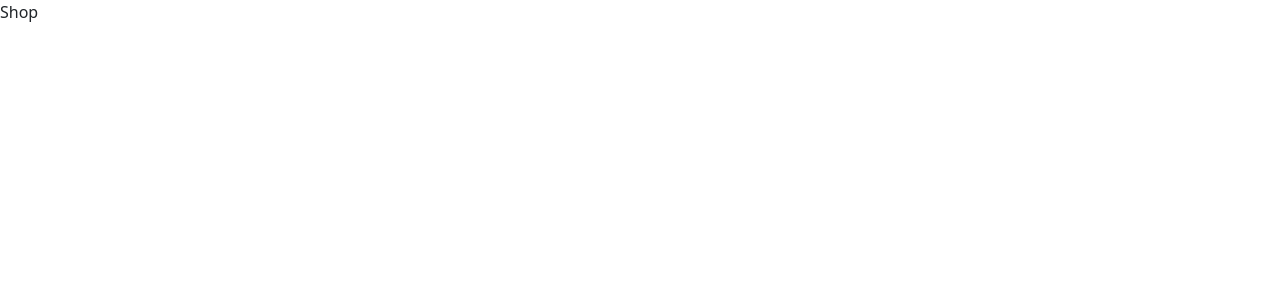
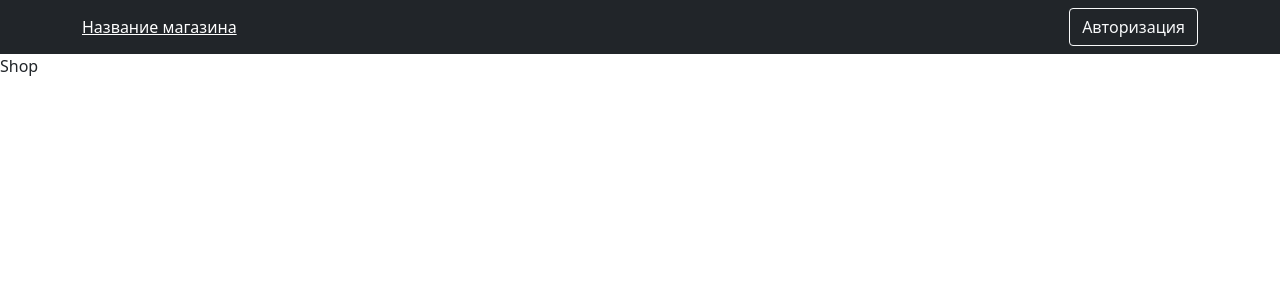
Before and after one commit to snaipp1/mingas-shop, a React (Create React App) app in the folder client/: page / in a window 1280 px wide. Shown: the top 300 px of the page. Built offline with nearby package versions, Linux system fonts and the light colour scheme.

Commit message:
feat: add auth page

```diff
--- a/client/src/App.js
+++ b/client/src/App.js
@@ -1,10 +1,12 @@
 import React from 'react';
 import { BrowserRouter } from 'react-router-dom';
 import AppRouter from './components/AppRouter';
+import NavBar from './components/NavBar';
 
 const App = () => {
   return (
    <BrowserRouter>
+    <NavBar/>
       <AppRouter/>
    </BrowserRouter>
   );
--- /dev/null
+++ b/client/src/components/NavBar.jsx
@@ -0,0 +1,33 @@
+import React, { useContext } from 'react';
+import { Context } from '../index';
+import Navbar from 'react-bootstrap/Navbar';
+import Nav from "react-bootstrap/Nav";
+import Container from "react-bootstrap/Container";
+import { NavLink } from 'react-router-dom';
+import { SHOP_ROUTE } from '../utils/consts';
+import {Button} from "react-bootstrap";
+import {observer} from 'mobx-react-lite';
+
+
+const NavBar = observer(() => {
+    const {user} = useContext(Context);
+    return (
+        <Navbar bg="dark" variant="dark">
+            <Container>
+                <NavLink style={{color: "#fff"}} to={SHOP_ROUTE}>Название магазина</NavLink>
+                {user.isAuth ?
+                    <Nav className="ml-auto" style={{color: "#fff"}}>
+                        <Button variant={"outline-light"}>Административная панель</Button>
+                        <Button variant={"outline-light"} onClick={() => user.setIsAuth(false)} style={{marginLeft: '5px'}}>Выйти</Button>
+                    </Nav>
+                    :
+                     <Nav className="ml-auto" style={{color: "#fff"}}>
+                        <Button variant={"outline-light"} onClick={() => user.setIsAuth(true)}>Авторизация</Button>
+                    </Nav>
+                }
+            </Container>
+        </Navbar>
+    )
+});
+
+export default NavBar;
--- a/client/src/index.js
+++ b/client/src/index.js
@@ -3,6 +3,7 @@
 import App from './App';
 import DeviceStore from './store/DeviceStore';
 import UserStore from './store/UserStore';
+import 'bootstrap/dist/css/bootstrap.min.css';
 
 export const Context = createContext(null);
 
--- a/client/src/pages/Auth.jsx
+++ b/client/src/pages/Auth.jsx
@@ -1,10 +1,53 @@
 import React from 'react';
+import {NavLink, useLocation} from "react-router-dom";
+import Card from "react-bootstrap/Card";
+import Row from "react-bootstrap/Row";
+import Button from "react-bootstrap/Button";
+import {Container, Form} from 'react-bootstrap';
+import { LOGIN_ROUTE, REGISTRATION_ROUTE } from '../utils/consts';
 
 const Auth = () => {
+
+    const location = useLocation();
+    const isLogin = location.pathname === LOGIN_ROUTE;
+
+
     return (
-        <div>
-            AUTH
-        </div>
+        <Container
+            className="d-flex justify-content-center align-items-center"
+            style={{height: window.innerHeight - 54}}
+        >
+            <Card style={{width: '600px'}} className="p-5">
+                <h3 className="m-auto">{isLogin ? "Авторизация" : "Регистрация"}</h3>
+                <Form className="d-flex flex-column">
+                    <Form.Control
+                        className="mt-3"
+                        placeholder="Введите email"
+                    />
+                    <Form.Control
+                        className="mt-3"
+                        placeholder="Введите password"
+                    />
+                    <Row className="d-flex justify-content-between mt-3 pl-3 pr-3">
+
+                        {isLogin ?
+                            <div>
+                                Нет аккаунта? <NavLink to={REGISTRATION_ROUTE}>Зарегистрируйтесь.</NavLink>
+                            </div>
+                            :
+                             <div>
+                                Есть аккаунт? <NavLink to={LOGIN_ROUTE}>Войдите.</NavLink>
+                            </div>
+                        }
+                        <Button
+                        variant={"outline-success"}
+                        >
+                            {isLogin ? "Войти" : "Зарегистрироваться"}
+                        </Button>
+                    </Row>
+                </Form>
+            </Card>
+        </Container>
     )
 };
 
```
